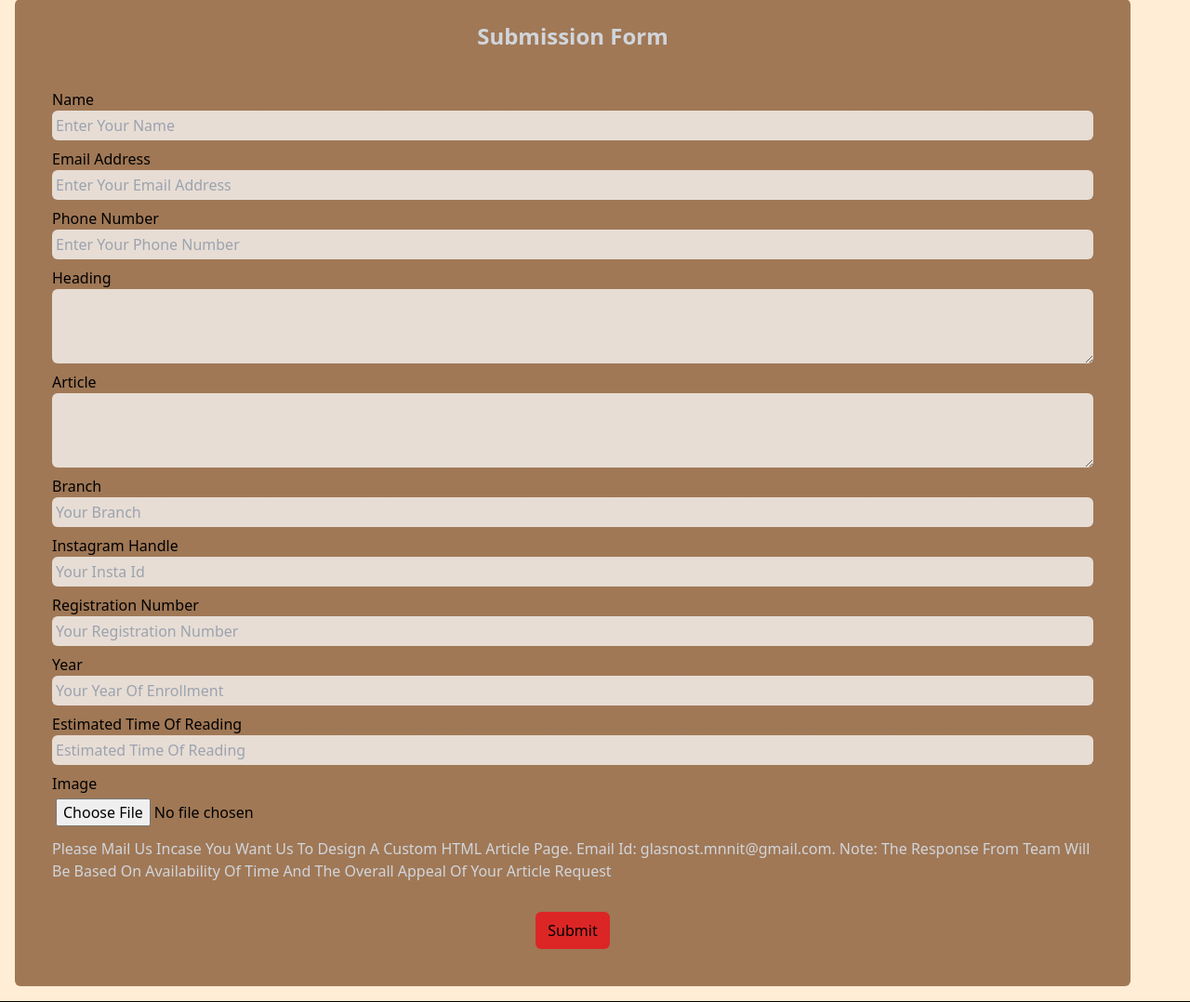
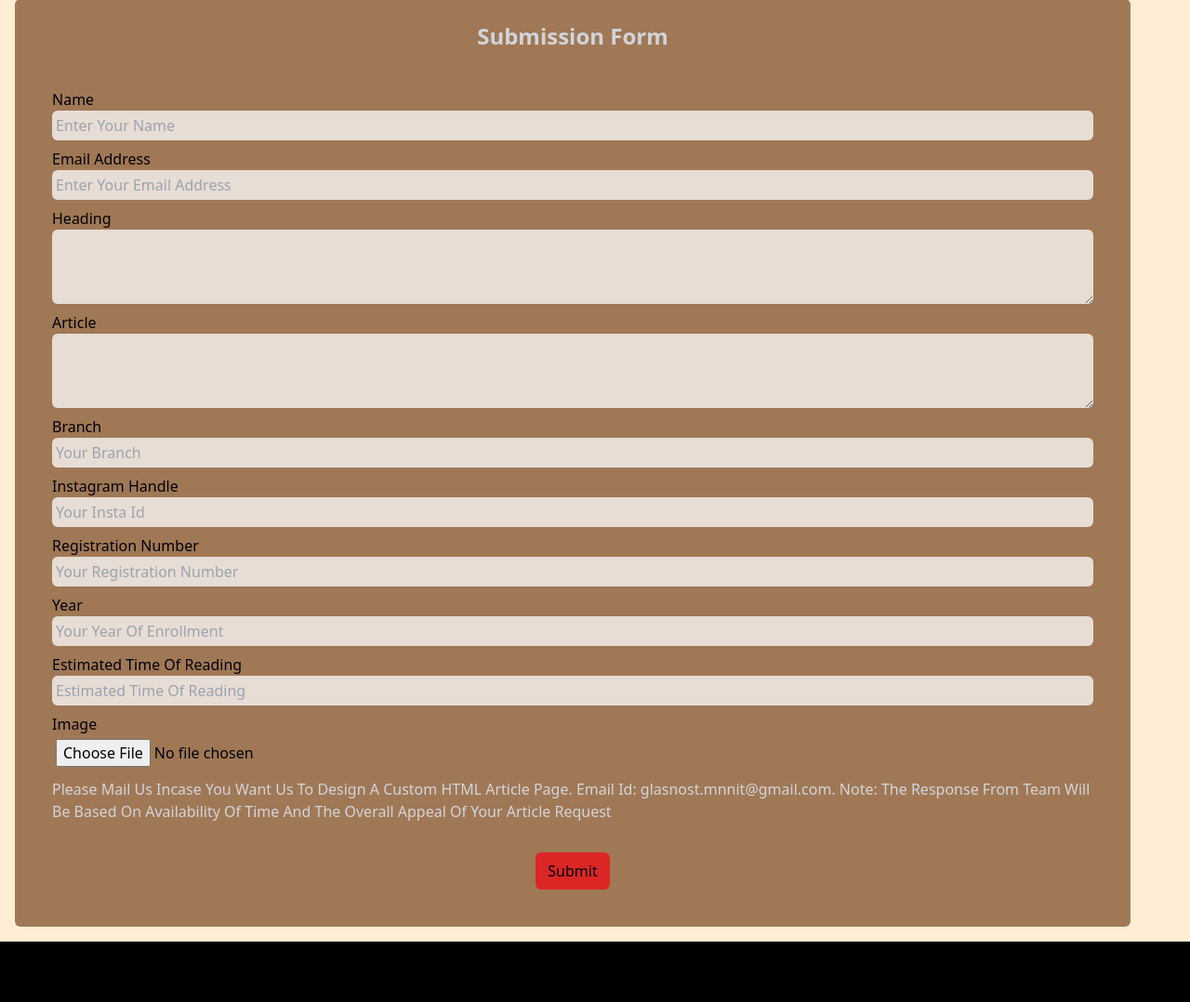
Before and after one commit to aviral-mishra-1008/samvaad_mnnit-, a Django app: page /Submission/ in a window 1280 px wide. Shown: the part 481-1559 px from the top of the page at 93% size. Run offline with Django 4.2, Linux system fonts and the light colour scheme; some libraries are stand-ins or nearby versions.

Commit message:
Debugging

```diff
--- a/Home/models.py
+++ b/Home/models.py
@@ -15,7 +15,6 @@ class Submissions(models.Model):
     reg_no = models.BigIntegerField(default=0, null=True)
     branch = models.CharField(max_length = 100, default="")
     year = models.IntegerField(default=0, null=True)
-    phone_no = models.BigIntegerField(default=0, null = True)
 
     def __str__(self):
         return self.name
--- a/Home/views.py
+++ b/Home/views.py
@@ -66,14 +66,13 @@ def sub(request):
     if request.method=="POST":
         name = request.POST.get('name','')
         email_id = request.POST.get('email','')
-        phone_no = request.POST.get('phone_no',)
         heading = request.POST.get('heading','')
         article = request.POST.get('article','')
         branch = request.POST.get('branch','')
         insta = request.POST.get('ig', '')
-        reg_no = request.POST.get('reg',)
+        reg_no = request.POST.get('reg','')
         year = request.POST.get('year',)
-        estimated_time = request.POST.get('time',)
+        estimated_time = request.POST.get('time','')
         image = request.FILES.get('image',)
         unique_id = random.randrange(0,99999)
 
@@ -104,7 +103,7 @@ def sub(request):
 
 
 
-        submission = Submissions(name=name, email_id=email_id, phone_no=phone_no, heading=heading, article=article, insta=insta, reg_no=reg_no, branch=branch, year=year,estimated_time=estimated_time, image=image, unique_id=unique_id )
+        submission = Submissions(name=name, email_id=email_id, heading=heading, article=article, insta=insta, reg_no=reg_no, branch=branch, year=year,estimated_time=estimated_time, image=image, unique_id=unique_id )
         submission.save()
 
         subject1 = "[Article Submission Successful!]"
--- a/Templates/sub.html
+++ b/Templates/sub.html
@@ -43,10 +43,6 @@
                     <input type="email" class="form-control rounded-md bg-white px-1 py-1" id="email" name="email" placeholder="Enter Your Email Address" style="background: radial-gradient(circle, rgba(255,255,255,0.7502188375350141) 0%, rgba(255,255,255,0.75) 100%);">
                 </div>
 
-                <div class="form-group flex flex-col">
-                    <label for="phone_no">Phone Number</label>
-                    <input type="tel" class="form-control rounded-md bg-white px-1 py-1" id="phone_no" name="phone_no" placeholder="Enter Your Phone Number" style="background: radial-gradient(circle, rgba(255,255,255,0.7502188375350141) 0%, rgba(255,255,255,0.75) 100%);">
-                </div>
 
                 <div class="form-group flex flex-col">
                     <label for="heading">Heading</label>
```
Also changed, not shown: Home/migrations/0002_remove_submissions_phone_no.py (added).
